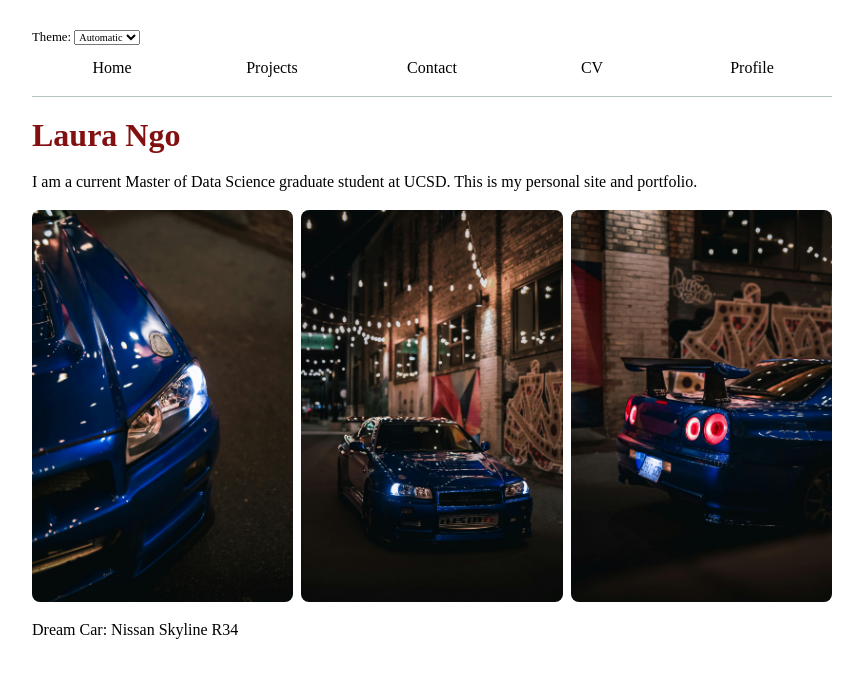
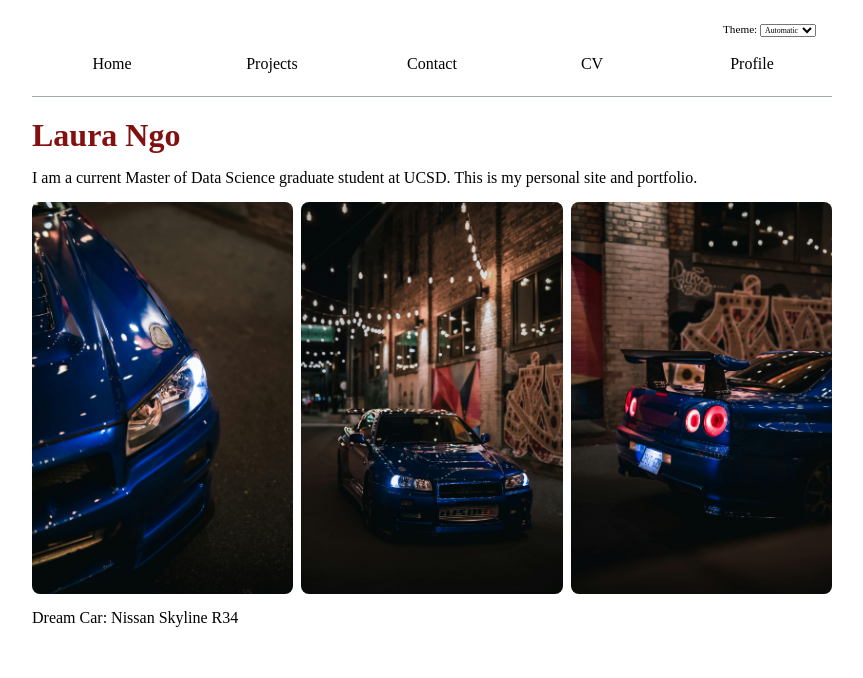
Before and after one commit to lan019-ucsd/portfolio, a plain HTML site: page index.html in a window 1280 px wide. Shown: the whole page, without its empty margins (208-1071 px from the left). Drawn offline with Linux system fonts and the light colour scheme.

Commit message:
Global change

```diff
--- a/global.js
+++ b/global.js
@@ -4,8 +4,7 @@ function $$(selector, context = document) {
   return Array.from(context.querySelectorAll(selector));
 }
 
-const BASE_PATH =
-location.hostname === 'localhost' || location.hostname === '127.0.0.1'
+const BASE_PATH = location.hostname === 'localhost' || location.hostname === '127.0.0.1'
   ? '/'
   : '/portfolio/';
 
@@ -17,40 +16,34 @@ let pages = [
   { url: 'https://github.com/lan019-ucsd/portfolio/', title: 'Profile'}
 ];
 
+/* Create Nav */
 let nav = document.createElement('nav');
 document.body.prepend(nav);
 
 for (let p of pages) {
-  let url = p.url;
-  let title = p.title;
-
-  url = !url.startsWith('http') ? BASE_PATH + url : url;
-
+  let url = !p.url.startsWith('http') ? BASE_PATH + p.url : p.url;
   let a = document.createElement('a');
   a.href = url;
-  a.textContent = title;
+  a.textContent = p.title;
   nav.append(a);
 }
 
+/* Highlight current link */
 let navLinks = $$('nav a');
-
 for (let a of navLinks) {
-  a.classList.toggle(
-    'current',
-    a.host === location.host && a.pathname === location.pathname
-  );
+  a.classList.toggle('current', a.host === location.host && a.pathname === location.pathname);
 }
 
-/* Dark Mode */
+/* Dark Mode Switch */
 document.body.insertAdjacentHTML(
   'afterbegin',
   `
   <label class="color-scheme">
     Theme:
     <select>
-      <option value = "light dark">Automatic</option>
-      <option value = "light">Light</option>
-      <option value = "dark">Dark</option>
+      <option value="light dark">Automatic</option>
+      <option value="light">Light</option>
+      <option value="dark">Dark</option>
     </select>
   </label>
   `
@@ -58,7 +51,20 @@ document.body.insertAdjacentHTML(
 
 const select = document.querySelector('.color-scheme select');
 
-select.addEventListener('input', function (event) {
+function setColorScheme(scheme) {
+  document.documentElement.style.setProperty('color-scheme', scheme);
+  select.value = scheme;
+}
+
+if ('colorScheme' in localStorage) {
+  setColorScheme(localStorage.colorScheme);
+} else {
+  setColorScheme('light dark');
+}
+
+select.addEventListener('input', function(event) {
+  const scheme = event.target.value;
+  document.documentElement.style.setProperty('color-scheme', scheme);
+  localStorage.colorScheme = scheme;
   console.log('color scheme changed to', event.target.value);
-  document.documentElement.style.setProperty('color-scheme', event.target.value);
 });
--- a/index.html
+++ b/index.html
@@ -4,23 +4,22 @@
     <meta charset="UTF-8">
     <meta name="viewport" content="width=device-width, initial-scale=1.0">
     <title>Laura Ngo: Personal site & portfolio</title>
-    <link rel = 'stylesheet' href = 'style.css'>
+    <link rel="stylesheet" href="style.css">
 </head>
 <body>
-    <div class = 'page-content'>
+    <div class="page-content">
         <h1>Laura Ngo</h1>
+        <p>I am a current Master of Data Science graduate student at UCSD.
+        This is my personal site and portfolio.</p>
 
-        <p>I am a current Master of Data Science graduate student at UCSD.
-    This is my personal site and portfolio.</p>
-
-        <div class = 'car-gallery'>
-            <img src = 'images/4.jpg' alt = 'Dream Car: Nissan Skyline R34' width = '200'>
-            <img src = 'images/1.jpg' alt = 'Dream Car: Nissan Skyline R34' width = '200'>
-            <img src = 'images/3.jpg' alt = 'Dream Car: Nissan Skyline R34' width = '200'>
+        <div class="car-gallery">
+            <img src="images/4.jpg" alt="Dream Car: Nissan Skyline R34" width="200">
+            <img src="images/1.jpg" alt="Dream Car: Nissan Skyline R34" width="200">
+            <img src="images/3.jpg" alt="Dream Car: Nissan Skyline R34" width="200">
         </div>
-        <p> Dream Car: Nissan Skyline R34</p>
+        <p>Dream Car: Nissan Skyline R34</p>
     </div>
 
-    <script type = 'module' src = 'global.js'></script>
+    <script type="module" src="global.js"></script>
 </body>
 </html>
--- a/style.css
+++ b/style.css
@@ -1,20 +1,16 @@
 * {
-  box-sizing: border-box
+  box-sizing: border-box;
 }
 
-/* All Pages */
-
+/* Body and global */
 body {
-  /* Set line height to 1.5 times the font size
-	   and use the OS’s UI font as the website font
-	 */
   font-family: 'Times New Roman', Times, serif;
   font-size: 100%;
-  line-height: 1.5;
+  line-height: 1;
   max-width: 100ch;
+  margin-inline: max(1em, (100% - 100ch) / 2);
   position: relative;
-  margin-inline: max(1em, (100% - 100ch) / 2);
-  padding-block: 1rem;
+  padding-block: 2rem;
 }
 
 img {
@@ -24,13 +20,14 @@ img {
   margin-inline: auto;
 }
 
+/* Navigation */
 nav {
   display: flex;
   justify-content: space-around;
   border-bottom: 1px solid oklch(76.768% 0.01802 206.072);
   margin-bottom: 1em;
   padding-bottom: 0.5em;
-  --border-color: oklch(50% 10% 200 / 40%);
+  --border-color: oklch(27.019% 0.03007 199.11 / 0.4);
   border-bottom: 1px solid var(--border-color);
 }
 
@@ -39,7 +36,7 @@ nav a {
   text-align: center;
   text-decoration: none;
   color: inherit;
-  padding: 0.5em;
+  padding: 1em;
 }
 
 nav a.current{
@@ -52,6 +49,18 @@ nav a:hover {
   background-color: oklch(in oklch, oklch(52.877% 0.07285 19.74), canvas 85%);
 }
 
+/* Headings */
+h1, h2, h3, h4, h5, h6 {
+  line-height: 1.1;
+  text-wrap: balance;
+}
+
+h1 {
+  font-size: 2em;
+  color: rgb(130, 16, 16);
+  margin-bottom: 0.5em;
+}
+
 /* Dark Mode */
 html {
   color-scheme: light dark;
@@ -59,30 +68,36 @@ html {
   color: canvastext;
 }
 
+/* Dark Mode Switcher */
 .color-scheme {
   position: absolute;
   top: 1rem;
   right: 1rem;
-  font-size:0.8em;
+  font-size: 0.7em;
   font-family: inherit;
   z-index: 1000;
+    display: block;
 }
 
 .color-scheme select {
-  font-size: 0.8em;
+  font-size: 0.7em;
   font-family: inherit;
 }
 
-h1, h2, h3, h4, h5, h6 {
-  line-height: 1.1;
-  text-wrap: balance;
+/* Home */
+.car-gallery {
+  display: grid;
+  grid-template-columns: repeat(auto-fit, minmax(250px, 1fr));
+  gap: 0.5em;
+  justify-items: center;
 }
 
-h1 {
-  font-size: 2em;
-  color:rgb(130, 16, 16);
-  margin-bottom: 0.5em;
+.car-gallery img {
+  border-radius: 0.5em;
+  width: 100%;
+  height: auto;
 }
+
 
 /* Home */
 .car-gallery {
@@ -206,7 +221,7 @@ form {
   column-gap: 1em;
 }
 
-label {
+form label {
   display: contents;
   grid-template-columns: subgrid;
   grid-column: 1 / -1;
```
